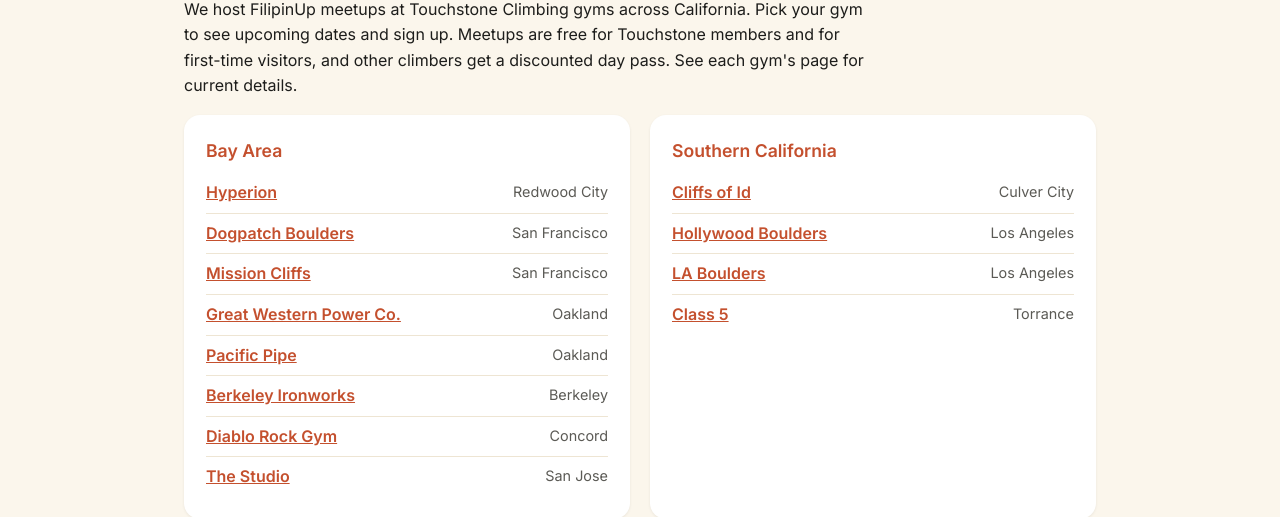
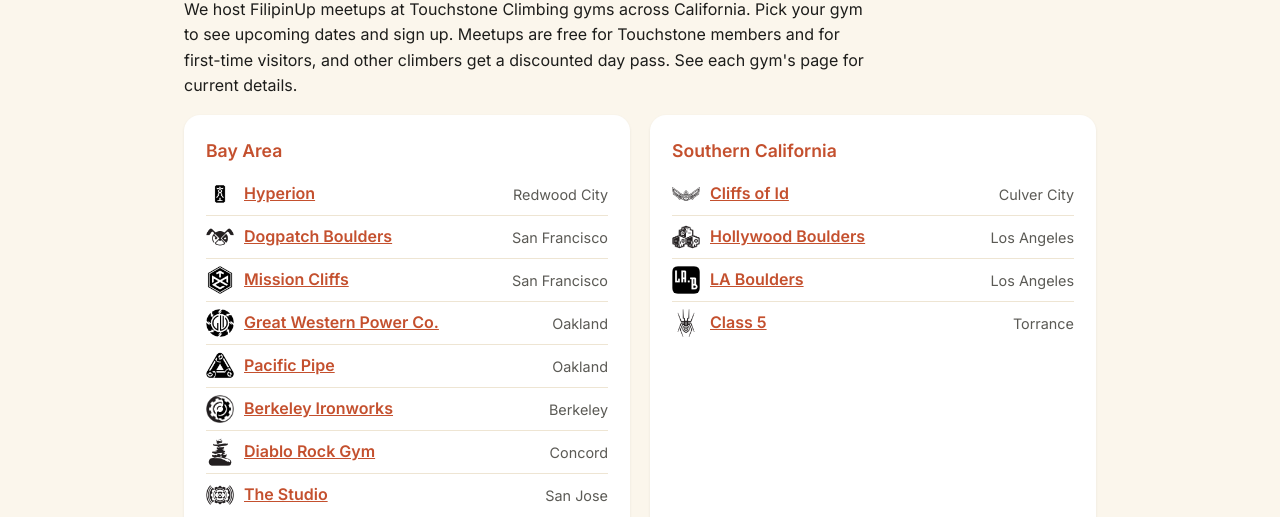
Before and after one commit to adria-n/filipinup, a plain HTML site: page events.html in a window 1280 px wide. Shown: the part 446-963 px from the top of the page. Drawn offline with Linux system fonts and the light colour scheme.

Commit message:
Add Touchstone gym icons to meetup list
Co-Authored-By: Claude Opus 5.5 <noreply@anthropic.com>

```diff
--- a/assets/site.css
+++ b/assets/site.css
@@ -97,7 +97,9 @@ a.card:hover h3 { text-decoration: underline; }
 .facts dd { margin: 0; }
 @media (max-width: 520px) { .facts { grid-template-columns: 1fr; gap: 2px; } .facts dd { margin-bottom: 10px; } }
 .gym-list { list-style: none; margin: 8px 0 0; padding: 0; }
-.gym-list li { display: flex; justify-content: space-between; gap: 12px; padding: 7px 0; border-top: 1px solid #eee5d3; }
+.gym-list li { display: flex; justify-content: space-between; align-items: center; gap: 12px; padding: 7px 0; border-top: 1px solid #eee5d3; }
+.gym-list li > a { display: inline-flex; align-items: center; gap: 10px; }
+.gym-icon { width: 28px; height: 28px; border-radius: 6px; flex: none; object-fit: contain; }
 .gym-list li:first-child { border-top: 0; }
 .gym-list a { font-weight: 600; }
 .gym-list .meta { color: var(--muted); font-size: .9rem; white-space: nowrap; }
--- a/events.html
+++ b/events.html
@@ -39,23 +39,23 @@
         <div class="card">
           <h3>Bay Area</h3>
           <ul class="gym-list">
-            <li><a href="https://portal.touchstoneclimbing.com/hyperion/programs/filipin-up">Hyperion</a> <span class="meta">Redwood City</span></li>
-            <li><a href="https://portal.touchstoneclimbing.com/dogpatch/programs/filipin-up">Dogpatch Boulders</a> <span class="meta">San Francisco</span></li>
-            <li><a href="https://portal.touchstoneclimbing.com/missioncliffs/programs/filipin-up">Mission Cliffs</a> <span class="meta">San Francisco</span></li>
-            <li><a href="https://portal.touchstoneclimbing.com/power/programs/filipin-up">Great Western Power Co.</a> <span class="meta">Oakland</span></li>
-            <li><a href="https://portal.touchstoneclimbing.com/pacificpipe/programs/filipin-up">Pacific Pipe</a> <span class="meta">Oakland</span></li>
-            <li><a href="https://portal.touchstoneclimbing.com/ironworks/programs/filipin-up">Berkeley Ironworks</a> <span class="meta">Berkeley</span></li>
-            <li><a href="https://portal.touchstoneclimbing.com/diablo/programs/filipin-up">Diablo Rock Gym</a> <span class="meta">Concord</span></li>
-            <li><a href="https://portal.touchstoneclimbing.com/studio/programs/filipin-up">The Studio</a> <span class="meta">San Jose</span></li>
+            <li><a href="https://portal.touchstoneclimbing.com/hyperion/programs/filipin-up"><img class="gym-icon" src="assets/gyms/hyperion.png" width="28" height="28" alt="">Hyperion</a> <span class="meta">Redwood City</span></li>
+            <li><a href="https://portal.touchstoneclimbing.com/dogpatch/programs/filipin-up"><img class="gym-icon" src="assets/gyms/dogpatch.png" width="28" height="28" alt="">Dogpatch Boulders</a> <span class="meta">San Francisco</span></li>
+            <li><a href="https://portal.touchstoneclimbing.com/missioncliffs/programs/filipin-up"><img class="gym-icon" src="assets/gyms/missioncliffs.png" width="28" height="28" alt="">Mission Cliffs</a> <span class="meta">San Francisco</span></li>
+            <li><a href="https://portal.touchstoneclimbing.com/power/programs/filipin-up"><img class="gym-icon" src="assets/gyms/power.png" width="28" height="28" alt="">Great Western Power Co.</a> <span class="meta">Oakland</span></li>
+            <li><a href="https://portal.touchstoneclimbing.com/pacificpipe/programs/filipin-up"><img class="gym-icon" src="assets/gyms/pacificpipe.png" width="28" height="28" alt="">Pacific Pipe</a> <span class="meta">Oakland</span></li>
+            <li><a href="https://portal.touchstoneclimbing.com/ironworks/programs/filipin-up"><img class="gym-icon" src="assets/gyms/ironworks.png" width="28" height="28" alt="">Berkeley Ironworks</a> <span class="meta">Berkeley</span></li>
+            <li><a href="https://portal.touchstoneclimbing.com/diablo/programs/filipin-up"><img class="gym-icon" src="assets/gyms/diablo.png" width="28" height="28" alt="">Diablo Rock Gym</a> <span class="meta">Concord</span></li>
+            <li><a href="https://portal.touchstoneclimbing.com/studio/programs/filipin-up"><img class="gym-icon" src="assets/gyms/studio.png" width="28" height="28" alt="">The Studio</a> <span class="meta">San Jose</span></li>
           </ul>
         </div>
         <div class="card">
           <h3>Southern California</h3>
           <ul class="gym-list">
-            <li><a href="https://portal.touchstoneclimbing.com/cliffs/programs/filipin-up">Cliffs of Id</a> <span class="meta">Culver City</span></li>
-            <li><a href="https://portal.touchstoneclimbing.com/hollywood/programs/filipin-up">Hollywood Boulders</a> <span class="meta">Los Angeles</span></li>
-            <li><a href="https://portal.touchstoneclimbing.com/la/programs/filipin-up">LA Boulders</a> <span class="meta">Los Angeles</span></li>
-            <li><a href="https://portal.touchstoneclimbing.com/class5/programs/filipin-up">Class 5</a> <span class="meta">Torrance</span></li>
+            <li><a href="https://portal.touchstoneclimbing.com/cliffs/programs/filipin-up"><img class="gym-icon" src="assets/gyms/cliffs.png" width="28" height="28" alt="">Cliffs of Id</a> <span class="meta">Culver City</span></li>
+            <li><a href="https://portal.touchstoneclimbing.com/hollywood/programs/filipin-up"><img class="gym-icon" src="assets/gyms/hollywood.png" width="28" height="28" alt="">Hollywood Boulders</a> <span class="meta">Los Angeles</span></li>
+            <li><a href="https://portal.touchstoneclimbing.com/la/programs/filipin-up"><img class="gym-icon" src="assets/gyms/la.png" width="28" height="28" alt="">LA Boulders</a> <span class="meta">Los Angeles</span></li>
+            <li><a href="https://portal.touchstoneclimbing.com/class5/programs/filipin-up"><img class="gym-icon" src="assets/gyms/class5.png" width="28" height="28" alt="">Class 5</a> <span class="meta">Torrance</span></li>
           </ul>
         </div>
       </div>
```
Also changed, not shown: assets/gyms/class5.png (added), assets/gyms/cliffs.png (added), assets/gyms/diablo.png (added), assets/gyms/dogpatch.png (added), assets/gyms/hollywood.png (added), assets/gyms/hyperion.png (added), assets/gyms/ironworks.png (added), assets/gyms/la.png (added), assets/gyms/missioncliffs.png (added), assets/gyms/pacificpipe.png (added), assets/gyms/power.png (added), assets/gyms/studio.png (added).
